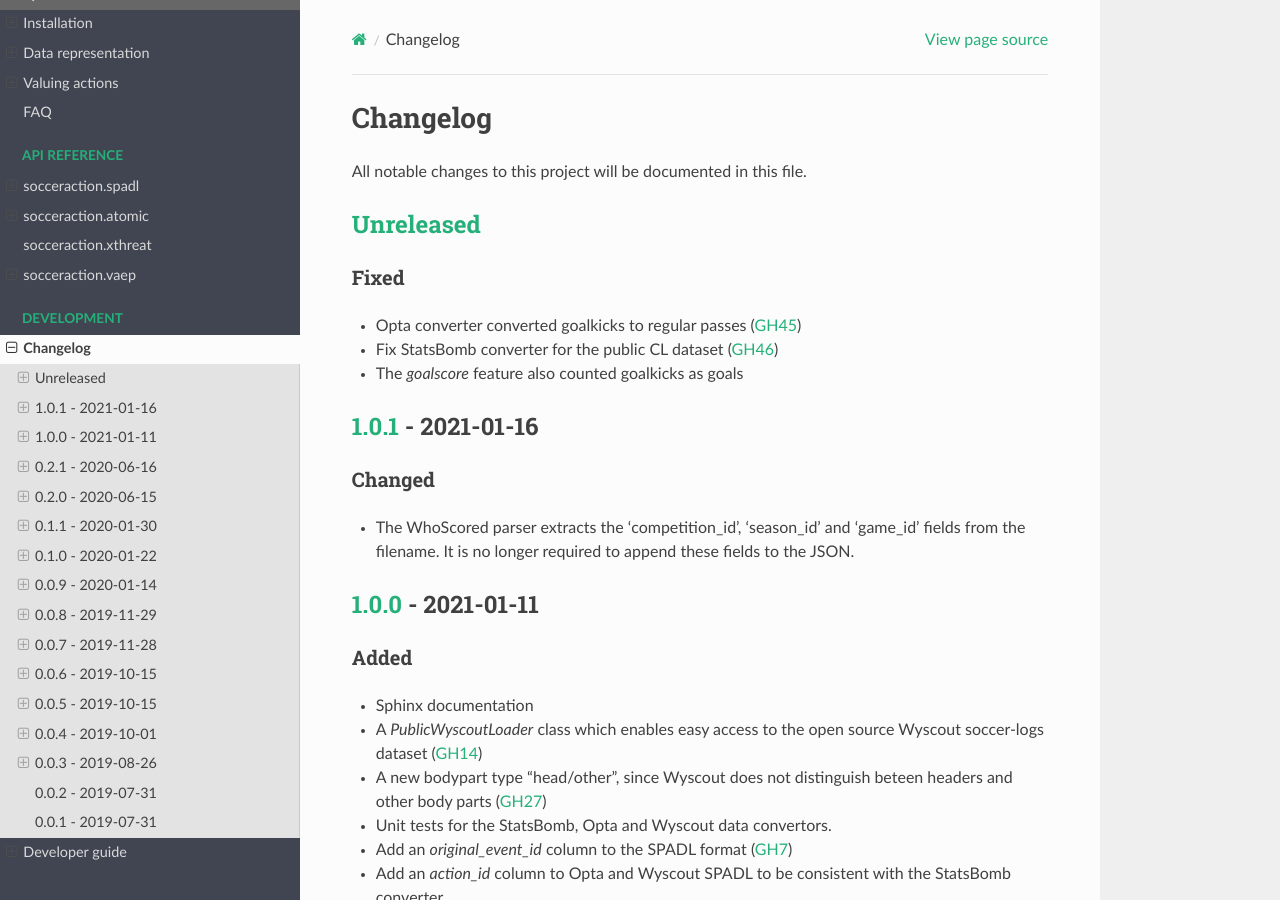
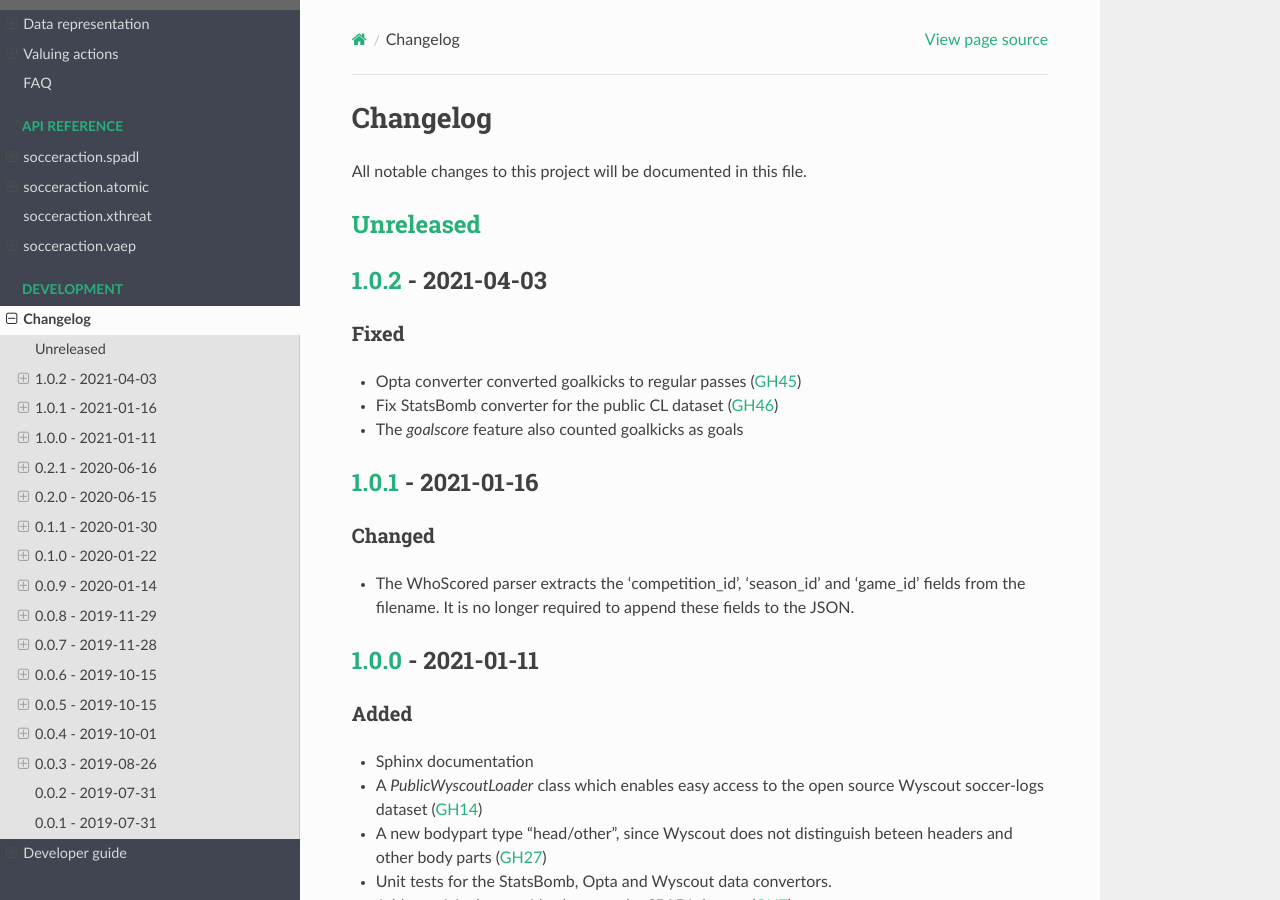
Before and after one commit to ML-KULeuven/socceraction, a Sphinx documentation site: the page built from docs/development/changelog.rst, in a window 1280 px wide and 900 px high. Built offline with Sphinx 7.4.7 and the Read the Docs theme 2.0.0, drawn with Linux system fonts in a browser that asks for light colours.

Commit message:
Bump version: 1.0.1 → 1.0.2

```diff
--- a/docs/conf.py
+++ b/docs/conf.py
@@ -22,7 +22,7 @@ copyright = '2020, DTAI KU Leuven'
 author = 'Tom Decroos'
 
 # The full version, including alpha/beta/rc tags
-release = '1.0.1'
+release = '1.0.2'
 
 
 # -- General configuration ---------------------------------------------------
--- a/docs/development/changelog.rst
+++ b/docs/development/changelog.rst
@@ -6,6 +6,9 @@ All notable changes to this project will be documented in this file.
 
 Unreleased_
 ============
+
+1.0.2_ - 2021-04-03
+====================
 
 Fixed
 -----
@@ -183,7 +186,8 @@ Added
 
 Initial release.
 
-.. _Unreleased: https://github.com/ML-KULeuven/socceraction/compare/v1.0.1...HEAD
+.. _Unreleased: https://github.com/ML-KULeuven/socceraction/compare/v1.0.2...HEAD
+.. _1.0.2: https://github.com/ML-KULeuven/socceraction/compare/v1.0.1...v1.0.2
 .. _1.0.1: https://github.com/ML-KULeuven/socceraction/compare/v1.0.0...v1.0.1
 .. _1.0.0: https://github.com/ML-KULeuven/socceraction/compare/v0.2.1...v1.0.0
 .. _0.2.1: https://github.com/ML-KULeuven/socceraction/compare/v0.2.0...v0.2.1
--- a/setup.py
+++ b/setup.py
@@ -12,7 +12,7 @@ For more information, see https://github.com/ML-KULeuven/socceraction
 
 setuptools.setup(
     name='socceraction',
-    version='1.0.1',
+    version='1.0.2',
     description='Convert soccer event stream data to the SPADL format and value on-the-ball player actions',
     url='https://github.com/ML-KULeuven/socceraction',
     author='Tom Decroos',
--- a/socceraction/__init__.py
+++ b/socceraction/__init__.py
@@ -11,4 +11,4 @@ Full documentation is at <https://ml-kuleuven.github.io/socceraction/>.
 :copyright: (c) 2020 by DTAI KU Leuven.
 :license: MIT, see LICENSE for more details.
 """
-__version__ = '1.0.1'
+__version__ = '1.0.2'
```
Also changed, not shown: .bumpversion.cfg.
